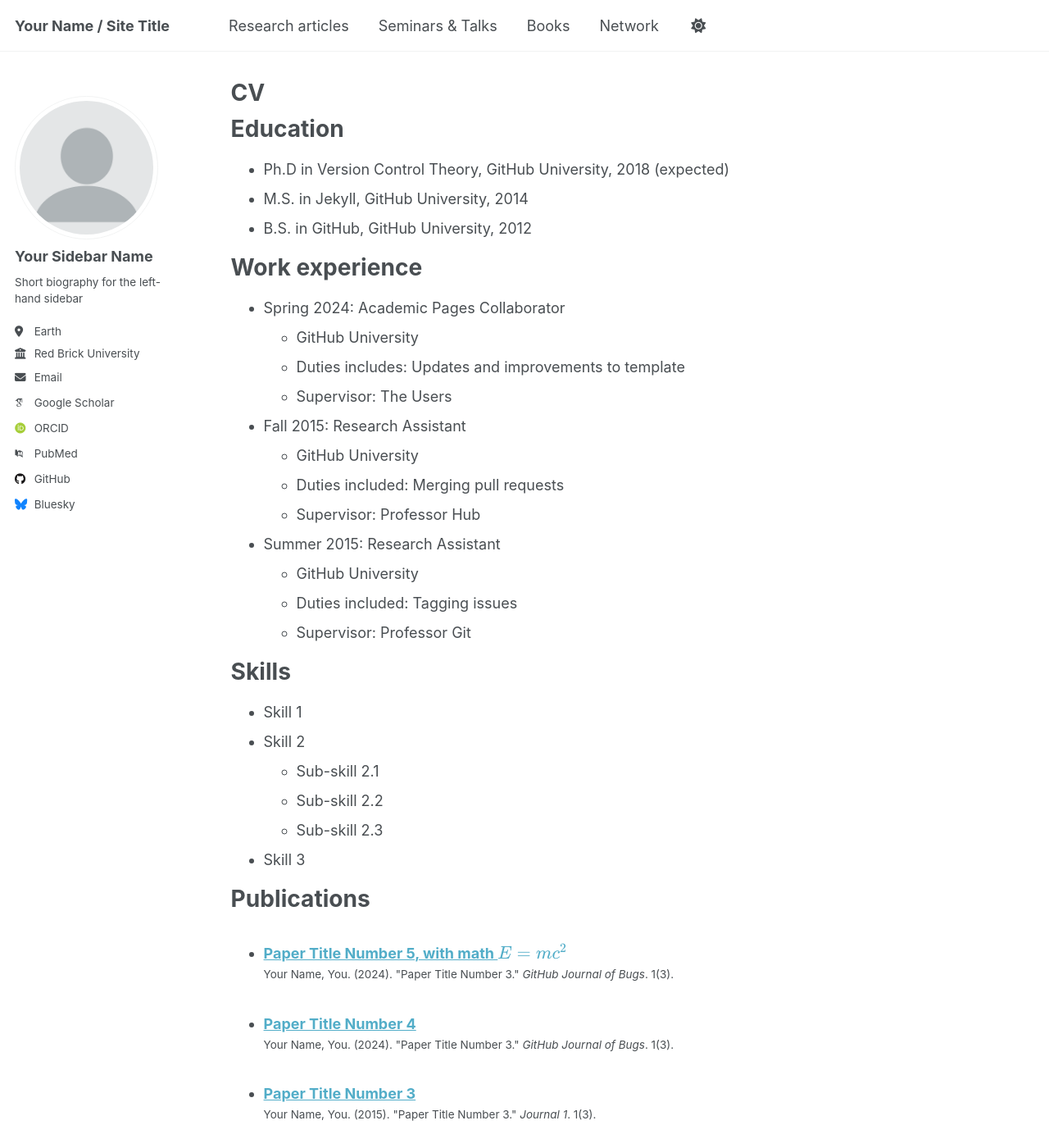
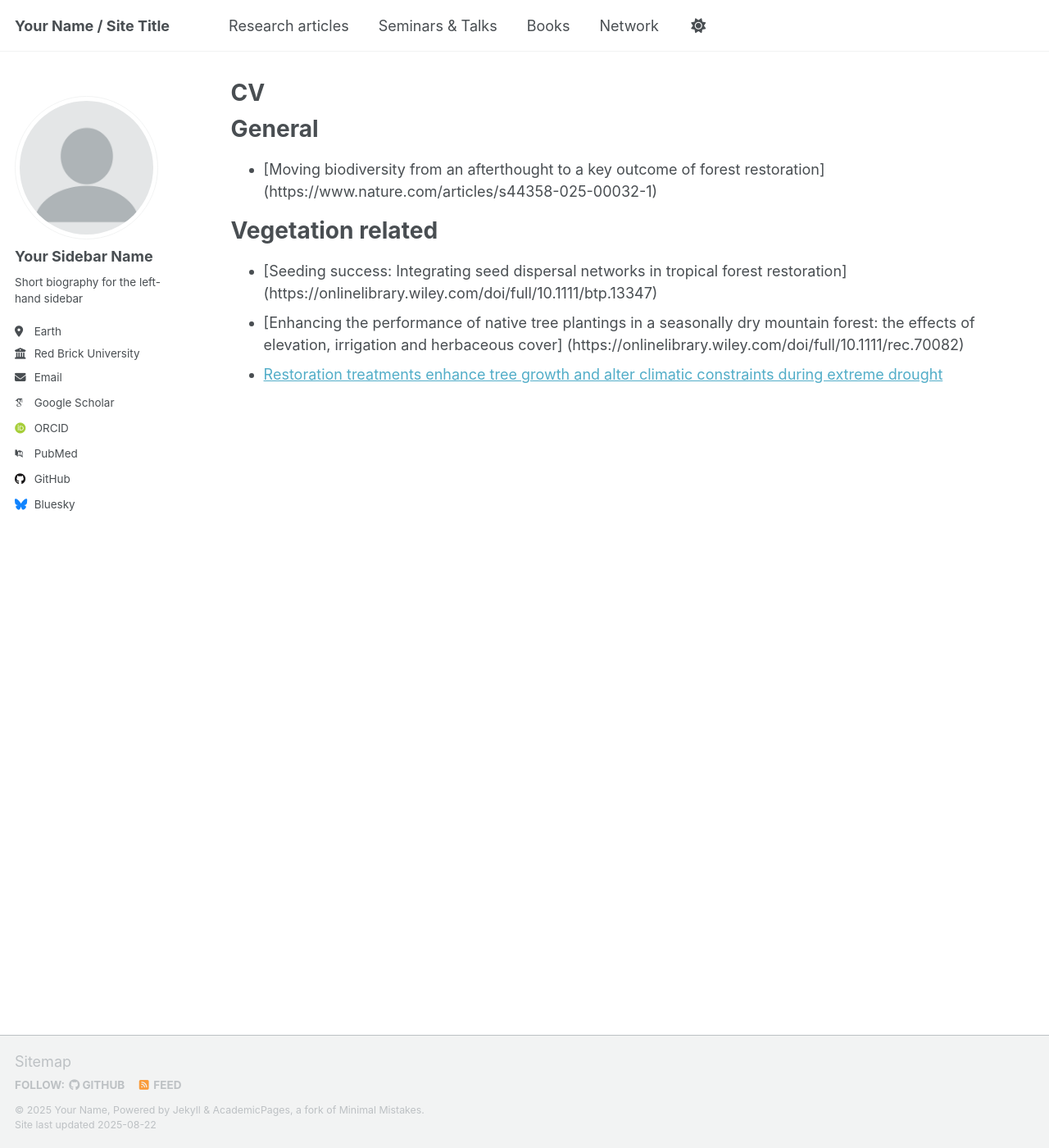
Before and after one commit to IntegratedForestRestoration/IntegratedForestRestoration.github.io, a Jekyll site: the page built from _pages/cv.md, in a window 1280 px wide and 1400 px high. Shown: the whole window at 82% size. Built offline with Jekyll 4.4.1, drawn with Linux system fonts in a browser that asks for light colours; some web fonts are replaced; a script that is not in the unit is left out; some of the changed text lies outside the part shown.

Commit message:
Update cv.md

```diff
--- a/_pages/cv.md
+++ b/_pages/cv.md
@@ -9,56 +9,13 @@ redirect_from:
 
 {% include base_path %}
 
-Education
+General
 ======
-* Ph.D in Version Control Theory, GitHub University, 2018 (expected)
-* M.S. in Jekyll, GitHub University, 2014
-* B.S. in GitHub, GitHub University, 2012
+* [Moving biodiversity from an afterthought to a key outcome of forest restoration] (https://www.nature.com/articles/s44358-025-00032-1)
 
-Work experience
+
+Vegetation related
 ======
-* Spring 2024: Academic Pages Collaborator
-  * GitHub University
-  * Duties includes: Updates and improvements to template
-  * Supervisor: The Users
-
-* Fall 2015: Research Assistant
-  * GitHub University
-  * Duties included: Merging pull requests
-  * Supervisor: Professor Hub
-
-* Summer 2015: Research Assistant
-  * GitHub University
-  * Duties included: Tagging issues
-  * Supervisor: Professor Git
-
-Skills
-======
-* Skill 1
-* Skill 2
-  * Sub-skill 2.1
-  * Sub-skill 2.2
-  * Sub-skill 2.3
-* Skill 3
-
-Publications
-======
-  <ul>{% for post in site.publications reversed %}
-    {% include archive-single-cv.html %}
-  {% endfor %}</ul>
-
-Talks
-======
-  <ul>{% for post in site.talks reversed %}
-    {% include archive-single-talk-cv.html  %}
-  {% endfor %}</ul>
-
-Teaching
-======
-  <ul>{% for post in site.teaching reversed %}
-    {% include archive-single-cv.html %}
-  {% endfor %}</ul>
-
-Service and leadership
-======
-* Currently signed in to 43 different slack teams
+* [Seeding success: Integrating seed dispersal networks in tropical forest restoration] (https://onlinelibrary.wiley.com/doi/full/10.1111/btp.13347)
+* [Enhancing the performance of native tree plantings in a seasonally dry mountain forest: the effects of elevation, irrigation and herbaceous cover] (https://onlinelibrary.wiley.com/doi/full/10.1111/rec.70082)
+* [Restoration treatments enhance tree growth and alter climatic constraints during extreme drought](https://esajournals.onlinelibrary.wiley.com/doi/full/10.1002/eap.3072)
```
